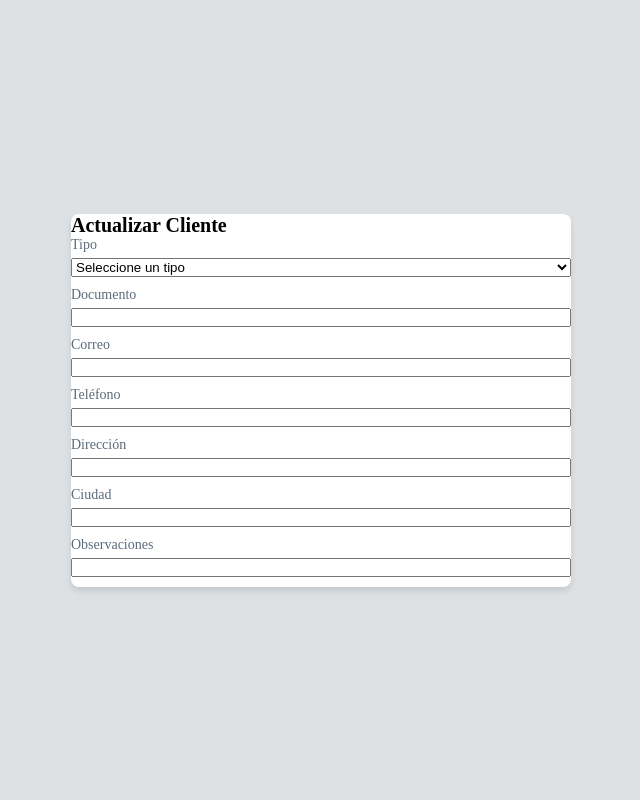
After one commit to YesidLM12/CentinelaSeguraLtda, a Spring app: template src/main/resources/templates/clientes/actualizar.html in a window 1280 px wide. The commit adds this page. Shown: the whole page, without its empty margins (319-959 px from the left). Run offline with Thymeleaf, Linux system fonts and the light colour scheme; the template is opened without the code that fills it, so the values that code supplies are empty; some of the project's set-up classes (security, data sources, template engines, error pages and the like) are left out, and stand-ins take their place; database files in the repository are not loaded.

Commit message:
feat: se implementó la interfaz para clientes

```diff
--- a/src/main/java/org/yesidl12/centinelaseguraltda/service/ClienteService.java
+++ b/src/main/java/org/yesidl12/centinelaseguraltda/service/ClienteService.java
@@ -106,4 +106,8 @@ public class ClienteService {
     public ClienteEntity obtenerClientePorId(Long id) {
         return clienteRepository.findById(id).orElseThrow(() -> new RuntimeException("El cliente no existe"));
     }
+
+    public void eliminarClientePorId(Long id) {
+        clienteRepository.deleteById(id);
+    }
 }
--- /dev/null
+++ b/src/main/resources/templates/clientes/actualizar.html
@@ -0,0 +1,59 @@
+<!DOCTYPE html>
+<html lang="es" xmlns:xsi="http://www.thymeleaf.org"
+xmlns:sec="http://www.thymeleaf.org/extras/spring-security">
+<head>
+    <meta charset="UTF-8">
+    <meta name="viewport" content="width=device-width, initial-scale=1.0">
+    <link rel="stylesheet" th:href="@{/css/loginStyle.css}">
+    <title>Actualizar Cliente</title>
+</head>
+<body>
+    <div class="formulario-container">
+        <div class="formulario-subcontainer">
+            <form th:object="${cliente}" th:action="@{/clientes/{id}(id=${cliente.id})}" method="post" class="formulario-registrar-cliente">
+                <input type="hidden" name="id" th:value="*{id}"/>
+                <h1>Actualizar Cliente</h1>
+
+                <div class="campo-formulario">
+                    <label class="label">Tipo</label>
+                    <select class="input-label" name="tipo">
+                        <option value="">Seleccione un tipo</option>
+                        <option th:each="tipo : ${T(org.yesidl12.centinelaseguraltda.enums.Tipo).values()}"
+                                th:value="${tipo}"
+                                th:text="${tipo}"></option>
+                    </select>
+                </div>
+
+                <div class="campo-formulario">
+                    <label class="label">Documento</label>
+                    <input type="text" class="input-label" name="documento" th:value="*{documento}"/>
+                </div>
+
+                <div class="campo-formulario">
+                    <label class="label">Correo</label>
+                    <input type="email" class="input-label" name="correo" th:value="*{correo}"/>
+                </div>
+
+                <div class="campo-formulario">
+                    <label class="label">Teléfono</label>
+                    <input type="text" class="input-label" name="telefono" th:value="*{telefono}"/>
+                </div>
+
+                <div class="campo-formulario">
+                    <label class="label">Dirección</label>
+                    <input type="text" class="input-label" name="direccion" th:value="*{direccion}"/>
+                </div>
+
+                <div class="campo-formulario">
+                    <label class="label">Ciudad</label>
+                    <input type="text" class="input-label" name="ciudad" th:value="*{ciudad}"/>
+                </div>
+                <div class="campo-formulario">
+                    <label class="label">Observaciones</label>
+                    <input type="text" class="input-label" name="observaciones" th:value="*{observaciones}"/>
+                </div>
+            </form>
+        </div>
+    </div>
+</body>
+</html>
--- a/src/main/resources/templates/servicios/actualizar.html
+++ b/src/main/resources/templates/servicios/actualizar.html
@@ -10,7 +10,7 @@ xmlns:sec="http://www.thymeleaf.org/extras/spring-security">
 <body>
     <div class="formulario-container">
         <div class="formulario-subcontainer">
-            <form th:action="@{/servicios/{id}(id=${servicio.id})}" method="post" class="formulario-registrar-servicio">
+            <form  th:object="${servicio}" th:action="@{/servicios/{id}(id=${servicio.id})}" method="post" class="formulario-registrar-servicio">
 
                 <input type="hidden" name="id" th:value="*{id}"/>
                 <h1>Actualizar Servicio</h1>
```
Also changed, not shown: src/main/java/org/yesidl12/centinelaseguraltda/controller/ClienteController.java (+7 -0 lines).
